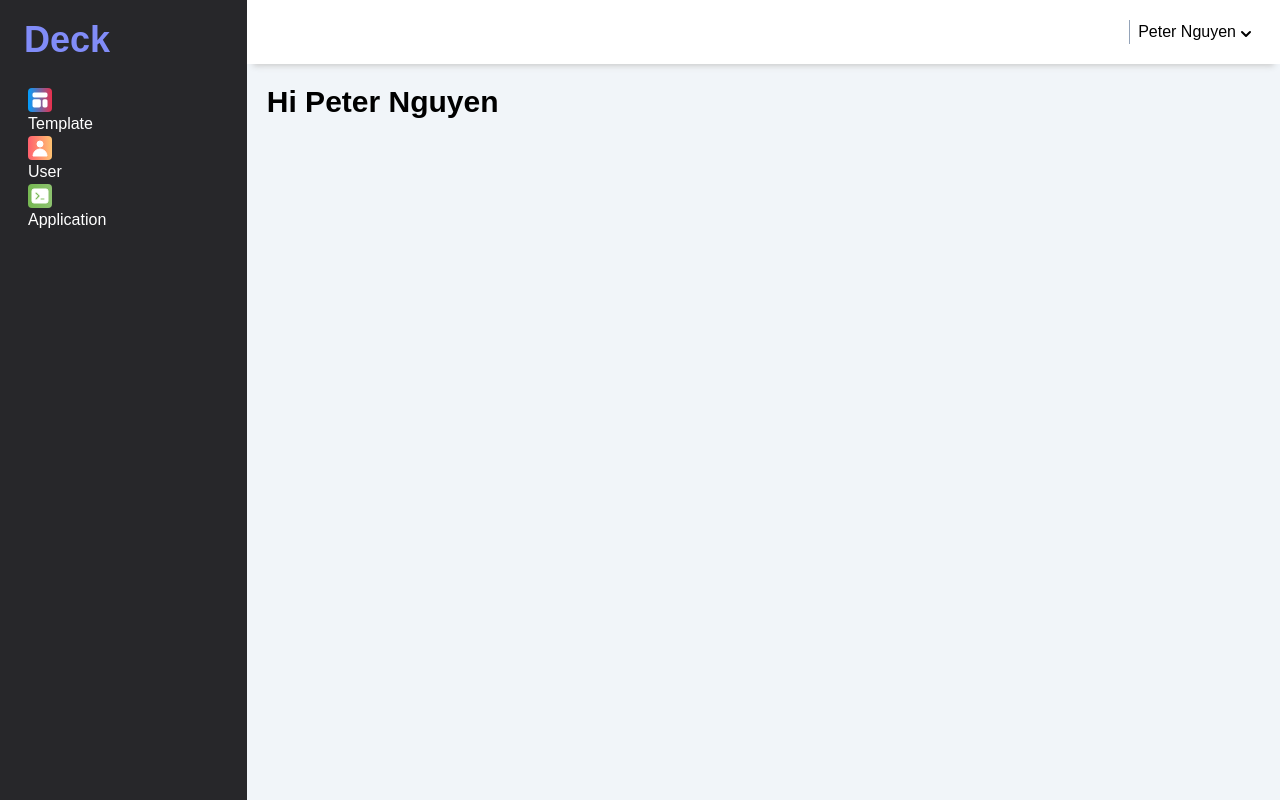
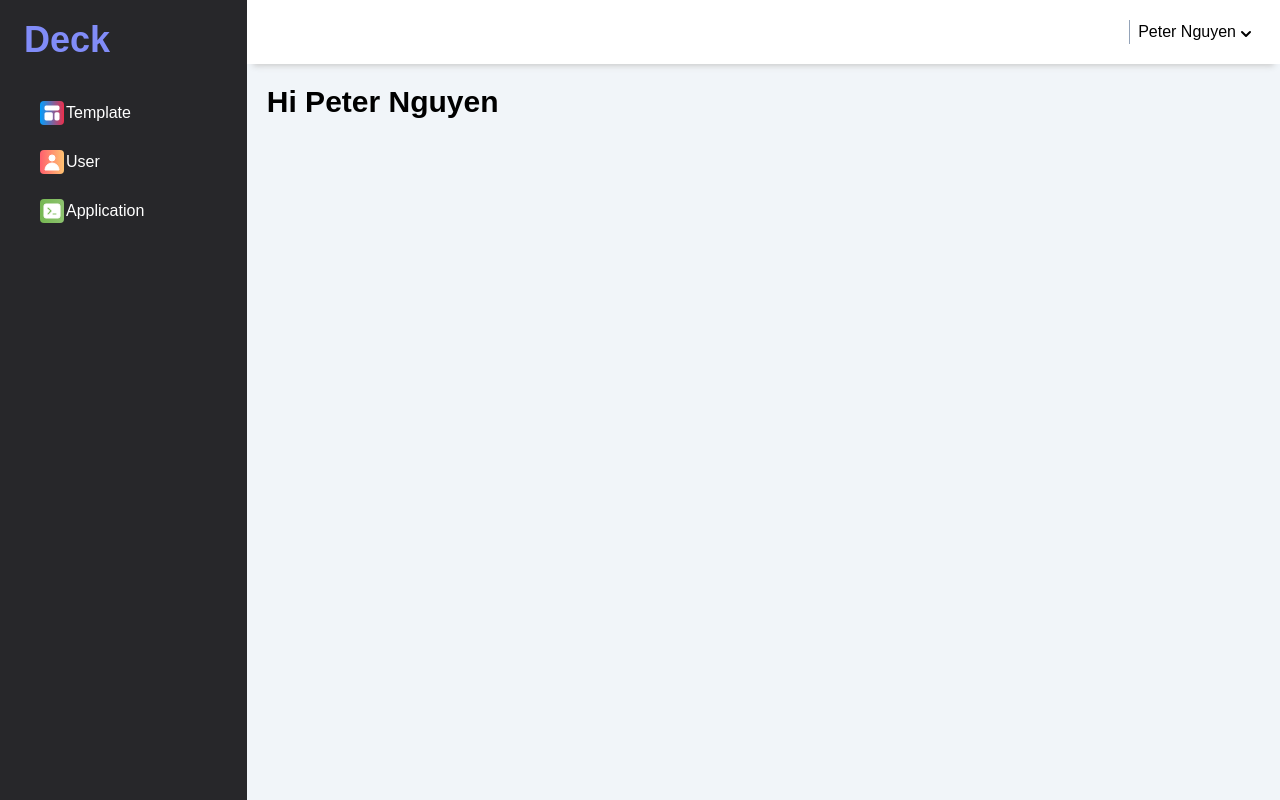
Before and after one commit to Deck-Authentication/dashboard, a Next.js app: page / in a window 1280 px wide. Built offline with nearby package versions, Linux system fonts and the light colour scheme.

Commit message:
Redesign the sidebar with better styling after unplugging daisyui

```diff
--- a/components/sidebar.js
+++ b/components/sidebar.js
@@ -11,10 +11,10 @@ export default function SideBar() {
           <h1 className="text-indigo-400 text-4xl px-3 mb-3 font-bold">Deck</h1>
         </a>
       </Link>
-      <ul className="menu p-4 overflow-y-auto w-full text-base-content">
+      <ul className="p-4 overflow-y-auto w-full text-base-content">
         <li>
           <Link href="/template" passHref={true}>
-            <a>
+            <a className="flex flex-row my-px p-3 rounded-lg hover:bg-slate-700">
               <svg
                 xmlns="http://www.w3.org/2000/svg"
                 className="h-6 w-6 p-0.5 mr-0.5 rounded"
@@ -38,7 +38,7 @@ export default function SideBar() {
         </li>
         <li>
           <Link href="/user" passHref={true}>
-            <a>
+            <a className="flex flex-row my-px p-3 rounded-lg hover:bg-slate-700">
               <svg
                 xmlns="http://www.w3.org/2000/svg"
                 className="h-6 w-6 p-0.5 mr-0.5 rounded"
@@ -61,7 +61,7 @@ export default function SideBar() {
         </li>
         <li>
           <Link href="/application" passHref={true}>
-            <a>
+            <a className="flex flex-row my-px p-3 rounded-lg hover:bg-slate-700">
               <svg
                 xmlns="http://www.w3.org/2000/svg"
                 className="h-6 w-6 p-0.5 mr-0.5 rounded"
```
